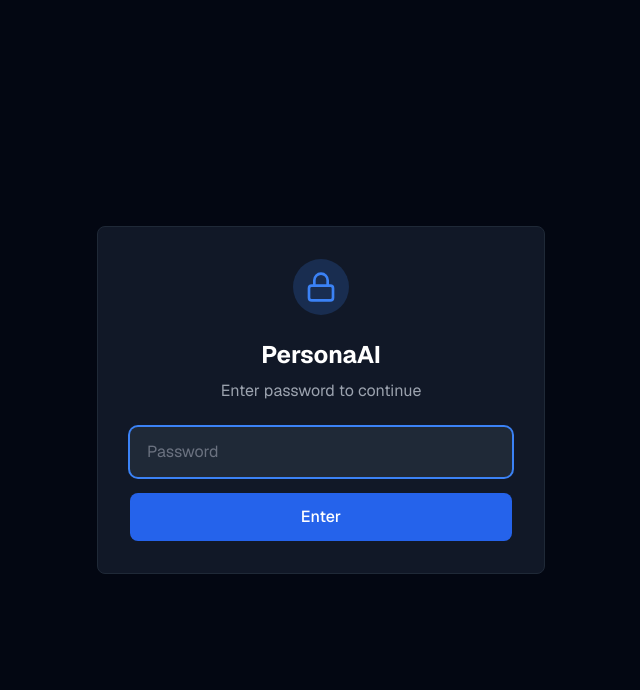
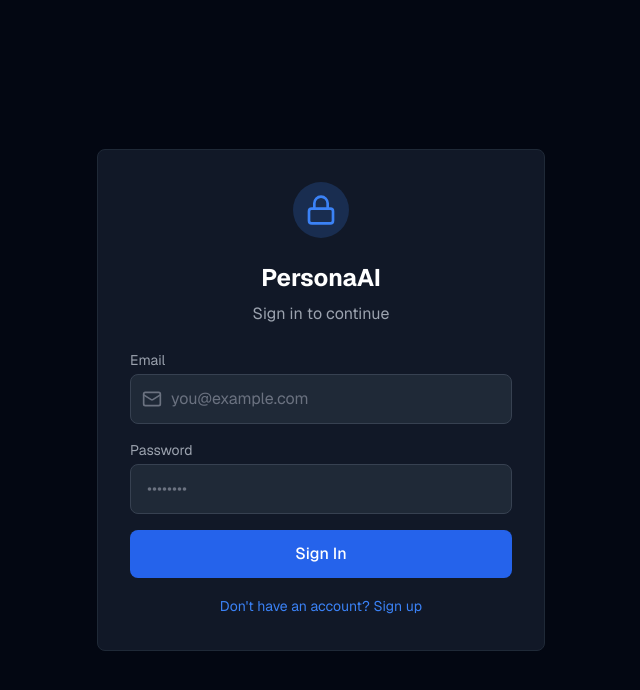
Before and after one commit to imightbenwe/dashbabydash, a Next.js app in the folder leadsapp/: page / in a window 1280 px wide. Shown: the top 690 px of the page, without its empty margins (319-959 px from the left). Built offline with nearby package versions, Linux system fonts and the light colour scheme; no server answers.

Commit message:
feat: replace password gate with Supabase auth (login/signup)

```diff
--- a/leadsapp/components/PasswordGate.tsx
+++ b/leadsapp/components/PasswordGate.tsx
@@ -1,46 +1,81 @@
 'use client';
 
 import { useState, useEffect } from 'react';
-import { Lock } from 'lucide-react';
-
-const APP_PASSWORD = process.env.NEXT_PUBLIC_APP_PASSWORD || 'dashbaby2025';
+import { Lock, Mail, Loader2 } from 'lucide-react';
+import { createClient } from '@/lib/supabase/client';
+import type { User } from '@supabase/supabase-js';
 
 export function PasswordGate({ children }: { children: React.ReactNode }) {
-  const [isAuthenticated, setIsAuthenticated] = useState(false);
+  const [user, setUser] = useState<User | null>(null);
+  const [email, setEmail] = useState('');
   const [password, setPassword] = useState('');
   const [error, setError] = useState('');
   const [isLoading, setIsLoading] = useState(true);
+  const [isSubmitting, setIsSubmitting] = useState(false);
+  const [mode, setMode] = useState<'login' | 'signup'>('login');
+
+  const supabase = createClient();
 
   useEffect(() => {
-    // Check if already authenticated
-    const stored = localStorage.getItem('app_authenticated');
-    if (stored === 'true') {
-      setIsAuthenticated(true);
+    // Check current session
+    const checkUser = async () => {
+      const { data: { session } } = await supabase.auth.getSession();
+      setUser(session?.user ?? null);
+      setIsLoading(false);
+    };
+
+    checkUser();
+
+    // Listen for auth changes
+    const { data: { subscription } } = supabase.auth.onAuthStateChange((_event, session) => {
+      setUser(session?.user ?? null);
+    });
+
+    return () => subscription.unsubscribe();
+  }, [supabase.auth]);
+
+  const handleSubmit = async (e: React.FormEvent) => {
+    e.preventDefault();
+    setIsSubmitting(true);
+    setError('');
+
+    try {
+      if (mode === 'login') {
+        const { error } = await supabase.auth.signInWithPassword({
+          email,
+          password,
+        });
+        if (error) throw error;
+      } else {
+        const { error } = await supabase.auth.signUp({
+          email,
+          password,
+        });
+        if (error) throw error;
+        setError('Check your email for confirmation link!');
+        setMode('login');
+      }
+    } catch (err) {
+      setError(err instanceof Error ? err.message : 'Authentication failed');
+    } finally {
+      setIsSubmitting(false);
     }
-    setIsLoading(false);
-  }, []);
+  };
 
-  const handleSubmit = (e: React.FormEvent) => {
-    e.preventDefault();
-    if (password === APP_PASSWORD) {
-      localStorage.setItem('app_authenticated', 'true');
-      setIsAuthenticated(true);
-      setError('');
-    } else {
-      setError('Incorrect password');
-      setPassword('');
-    }
+  const handleLogout = async () => {
+    await supabase.auth.signOut();
+    setUser(null);
   };
 
   if (isLoading) {
     return (
       <div className="min-h-screen bg-gray-950 flex items-center justify-center">
-        <div className="animate-spin rounded-full h-8 w-8 border-b-2 border-blue-500"></div>
+        <Loader2 className="w-8 h-8 text-blue-500 animate-spin" />
       </div>
     );
   }
 
-  if (!isAuthenticated) {
+  if (!user) {
     return (
       <div className="min-h-screen bg-gray-950 flex items-center justify-center p-4">
         <div className="bg-gray-900 border border-gray-800 rounded-lg p-8 w-full max-w-md">
@@ -53,31 +88,78 @@ export function PasswordGate({ children }: { children: React.ReactNode }) {
             PersonaAI
           </h1>
           <p className="text-gray-400 text-center mb-6">
-            Enter password to continue
+            {mode === 'login' ? 'Sign in to continue' : 'Create your account'}
           </p>
           <form onSubmit={handleSubmit}>
-            <input
-              type="password"
-              value={password}
-              onChange={(e) => setPassword(e.target.value)}
-              placeholder="Password"
-              className="w-full px-4 py-3 bg-gray-800 border border-gray-700 rounded-lg text-white placeholder-gray-500 focus:outline-none focus:ring-2 focus:ring-blue-500 focus:border-transparent mb-4"
-              autoFocus
-            />
+            <div className="mb-4">
+              <label className="block text-sm text-gray-400 mb-1">Email</label>
+              <div className="relative">
+                <Mail className="absolute left-3 top-1/2 -translate-y-1/2 w-5 h-5 text-gray-500" />
+                <input
+                  type="email"
+                  value={email}
+                  onChange={(e) => setEmail(e.target.value)}
+                  placeholder="you@example.com"
+                  className="w-full pl-10 pr-4 py-3 bg-gray-800 border border-gray-700 rounded-lg text-white placeholder-gray-500 focus:outline-none focus:ring-2 focus:ring-blue-500 focus:border-transparent"
+                  required
+                />
+              </div>
+            </div>
+            <div className="mb-4">
+              <label className="block text-sm text-gray-400 mb-1">Password</label>
+              <input
+                type="password"
+                value={password}
+                onChange={(e) => setPassword(e.target.value)}
+                placeholder="••••••••"
+                className="w-full px-4 py-3 bg-gray-800 border border-gray-700 rounded-lg text-white placeholder-gray-500 focus:outline-none focus:ring-2 focus:ring-blue-500 focus:border-transparent"
+                required
+                minLength={6}
+              />
+            </div>
             {error && (
-              <p className="text-red-500 text-sm mb-4 text-center">{error}</p>
+              <p className={`text-sm mb-4 text-center ${error.includes('Check your email') ? 'text-green-500' : 'text-red-500'}`}>
+                {error}
+              </p>
             )}
             <button
               type="submit"
-              className="w-full py-3 bg-blue-600 hover:bg-blue-700 text-white font-medium rounded-lg transition-colors"
+              disabled={isSubmitting}
+              className="w-full py-3 bg-blue-600 hover:bg-blue-700 disabled:bg-blue-600/50 text-white font-medium rounded-lg transition-colors flex items-center justify-center gap-2"
             >
-              Enter
+              {isSubmitting && <Loader2 className="w-4 h-4 animate-spin" />}
+              {mode === 'login' ? 'Sign In' : 'Sign Up'}
             </button>
           </form>
+          <div className="mt-4 text-center">
+            <button
+              onClick={() => {
+                setMode(mode === 'login' ? 'signup' : 'login');
+                setError('');
+              }}
+              className="text-blue-500 hover:text-blue-400 text-sm"
+            >
+              {mode === 'login' ? "Don't have an account? Sign up" : 'Already have an account? Sign in'}
+            </button>
+          </div>
         </div>
       </div>
     );
   }
 
-  return <>{children}</>;
+  // User is authenticated - render children with logout option available
+  return (
+    <div className="relative">
+      {/* Logout button in top-right corner */}
+      <div className="fixed top-4 right-4 z-50">
+        <button
+          onClick={handleLogout}
+          className="px-3 py-1.5 bg-gray-800 hover:bg-gray-700 text-gray-300 text-sm rounded-lg border border-gray-700 transition-colors"
+        >
+          Logout ({user.email})
+        </button>
+      </div>
+      {children}
+    </div>
+  );
 }
```
